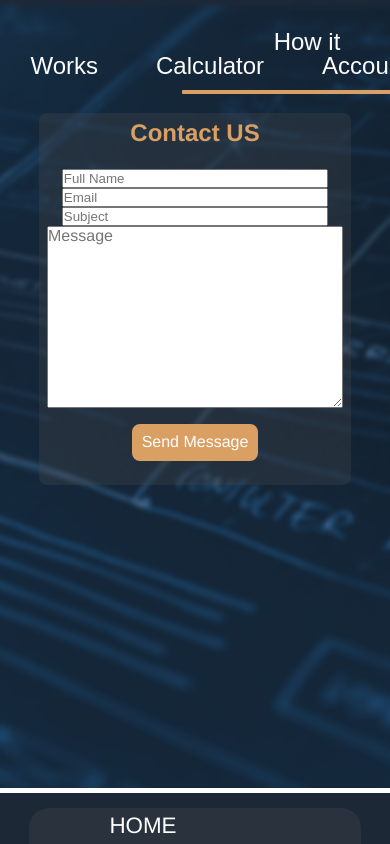
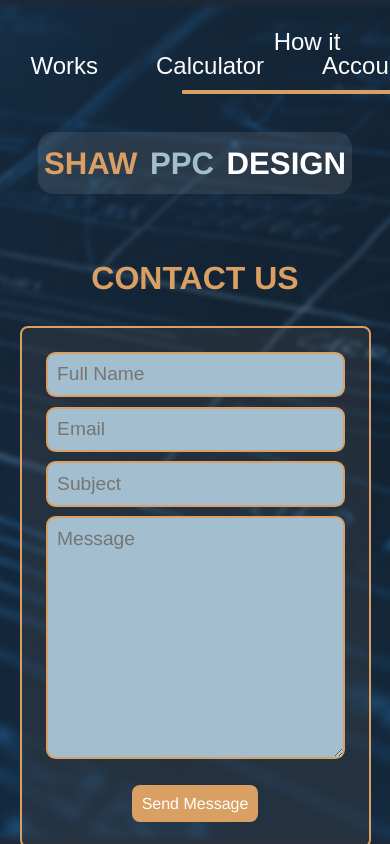
Before and after one commit to mbussert/shaw-ppc, a React (Create React App) app in the folder client/: page /Contact in a window 390 px wide. Shown: the top 844 px of the page. Built offline with nearby package versions, Linux system fonts and the light colour scheme.

Commit message:
Form styling and mobile responsive

```diff
--- a/client/src/assets/scss/components/_contactform.scss
+++ b/client/src/assets/scss/components/_contactform.scss
@@ -1,14 +1,15 @@
 .contact-form-container {
-    // max-width: 90%;
+    position: relative;
     display: flex;
     flex-direction: column;
     align-items: center;
     align-content: center;
     justify-content: center;
+    margin: 3em 0 5em 0;
 }
 
 .contact-form {
-    // min-width: 90%;
+    min-width: 75%;
     display: flex;
     flex-direction: column;
     align-items: center;
@@ -16,29 +17,55 @@
     justify-content: center;
     background-color: $grayDark;
     border-radius: .5em;
-    padding: .5em .5em .5em .5em;
+    border: solid 2px $orange;
+    padding: 1.5em 1.5em .5em 1.5em;
 }
 
 .contact-form-text {
+    text-transform: uppercase;
     color: $orange;
-    font-size: 1.5em;
+    font-size: 2em;
     margin: 0 0 1em 0;
 }
 
 .contact-form-name {
-    min-width: 90%;
+    min-width: 100%;
+    border-radius: .5em;
+    border: solid 2px $orange;
+    background-color: $blue;
+    font-size: 1.2em;
+    padding: .5em .5em .5em .5em;
+    margin: 0 0 .5em 0;
 }
 
 .contact-form-email {
-    min-width: 90%;
+    min-width: 100%;
+    border-radius: .5em;
+    border: solid 2px $orange;
+    background-color: $blue;
+    font-size: 1.2em;
+    padding: .5em .5em .5em .5em;
+    margin: 0 0 .5em 0;
 }
 
 .contact-form-subject {
-    min-width: 90%;
+    min-width: 100%;
+    border-radius: .5em;
+    border: solid 2px $orange;
+    background-color: $blue;
+    font-size: 1.2em;
+    padding: .5em .5em .5em .5em;
+    margin: 0 0 .5em 0;
 }
 
 .contact-form-message {
-    min-width: 90%;
+    min-width: 100%;
+    border-radius: .5em;
+    border: solid 2px $orange;
+    background-color: $blue;
+    font-size: 1.2em;
+    padding: .5em .5em .5em .5em;
+    margin: 0 0 .5em 0;
 }
 
 .contact-form-submit {
@@ -49,3 +76,13 @@
     margin: 1em 1em 1em 1em;
     padding: .6em;
 }
+
+@media only screen and (max-width: 900px) {
+    .contact-form {
+        min-width: 90%;
+        border-radius: .5em;
+        border: solid 2px $orange;
+        padding: 1.5em 1.5em .5em 1.5em;
+    }
+
+}
--- a/client/src/assets/scss/main.css
+++ b/client/src/assets/scss/main.css
@@ -362,14 +362,17 @@ nav .line {
 }
 
 .contact-form-container {
+  position: relative;
   display: flex;
   flex-direction: column;
   align-items: center;
   align-content: center;
   justify-content: center;
+  margin: 3em 0 5em 0;
 }
 
 .contact-form {
+  min-width: 75%;
   display: flex;
   flex-direction: column;
   align-items: center;
@@ -377,29 +380,55 @@ nav .line {
   justify-content: center;
   background-color: #47484950;
   border-radius: 0.5em;
-  padding: 0.5em 0.5em 0.5em 0.5em;
+  border: solid 2px #da9f63;
+  padding: 1.5em 1.5em 0.5em 1.5em;
 }
 
 .contact-form-text {
+  text-transform: uppercase;
   color: #da9f63;
-  font-size: 1.5em;
+  font-size: 2em;
   margin: 0 0 1em 0;
 }
 
 .contact-form-name {
-  min-width: 90%;
+  min-width: 100%;
+  border-radius: 0.5em;
+  border: solid 2px #da9f63;
+  background-color: #a3becf;
+  font-size: 1.2em;
+  padding: 0.5em 0.5em 0.5em 0.5em;
+  margin: 0 0 0.5em 0;
 }
 
 .contact-form-email {
-  min-width: 90%;
+  min-width: 100%;
+  border-radius: 0.5em;
+  border: solid 2px #da9f63;
+  background-color: #a3becf;
+  font-size: 1.2em;
+  padding: 0.5em 0.5em 0.5em 0.5em;
+  margin: 0 0 0.5em 0;
 }
 
 .contact-form-subject {
-  min-width: 90%;
+  min-width: 100%;
+  border-radius: 0.5em;
+  border: solid 2px #da9f63;
+  background-color: #a3becf;
+  font-size: 1.2em;
+  padding: 0.5em 0.5em 0.5em 0.5em;
+  margin: 0 0 0.5em 0;
 }
 
 .contact-form-message {
-  min-width: 90%;
+  min-width: 100%;
+  border-radius: 0.5em;
+  border: solid 2px #da9f63;
+  background-color: #a3becf;
+  font-size: 1.2em;
+  padding: 0.5em 0.5em 0.5em 0.5em;
+  margin: 0 0 0.5em 0;
 }
 
 .contact-form-submit {
@@ -411,6 +440,14 @@ nav .line {
   padding: 0.6em;
 }
 
+@media only screen and (max-width: 900px) {
+  .contact-form {
+    min-width: 90%;
+    border-radius: 0.5em;
+    border: solid 2px #da9f63;
+    padding: 1.5em 1.5em 0.5em 1.5em;
+  }
+}
 .modal-1 {
   background-color: #1D2837;
   max-width: 75%;
--- a/client/src/components/ContactForm/ContactForm.js
+++ b/client/src/components/ContactForm/ContactForm.js
@@ -1,10 +1,16 @@
-import React from 'react';
+import React, {useState} from 'react';
 
 function ContactForm() {
+    const [values,setValues] = useState({
+        fullName: "",
+        email: "",
+        subject: "",
+        message: "",
+    })
     return (
         <div className="contact-form-container">
+            <h2 className="contact-form-text">Contact US</h2>
             <form className="contact-form">
-                <h2 className="contact-form-text">Contact US</h2>
                 <input
                     type="text"
                     name="fullName"
@@ -27,7 +33,7 @@ function ContactForm() {
                     name="message"
                     placeholder="Message"
                     className="contact-form-message"
-                    cols="30"
+                    // cols="30"
                     rows="10"
                     ></textarea>
                 <button
--- a/client/src/pages/Contact/Contact.js
+++ b/client/src/pages/Contact/Contact.js
@@ -1,9 +1,11 @@
 import React from 'react';
+import Header from "../../components/Header";
 import ContactForm from '../../components/ContactForm/ContactForm';
 
 function Contact() {
     return (
         <div className="contact-page">
+        <Header />
         <ContactForm />
         </div>
     )
```
Also changed, not shown: 1 other file (tests, documents, lock files or other folders).
